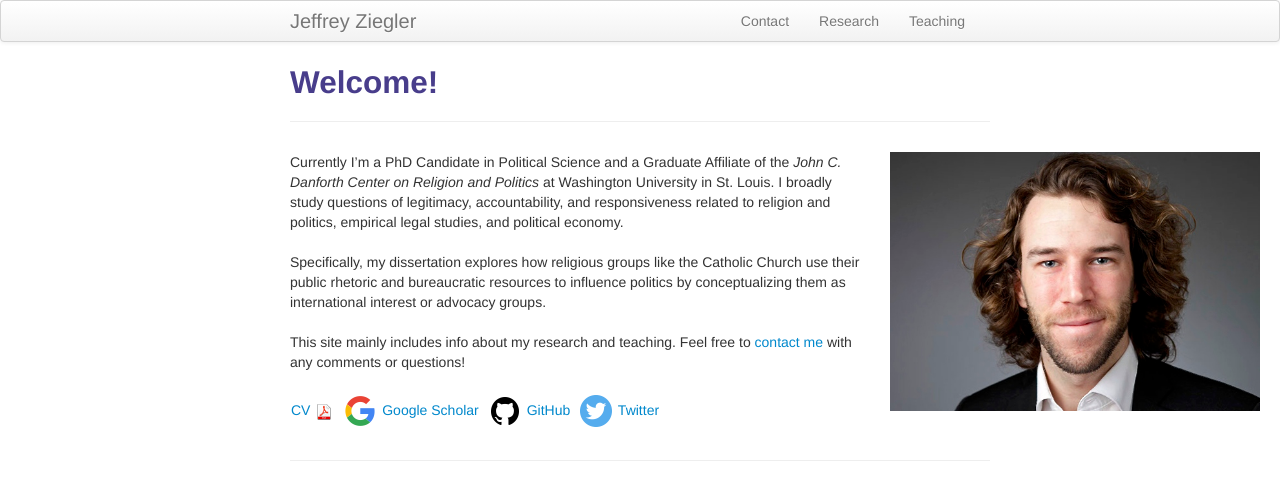
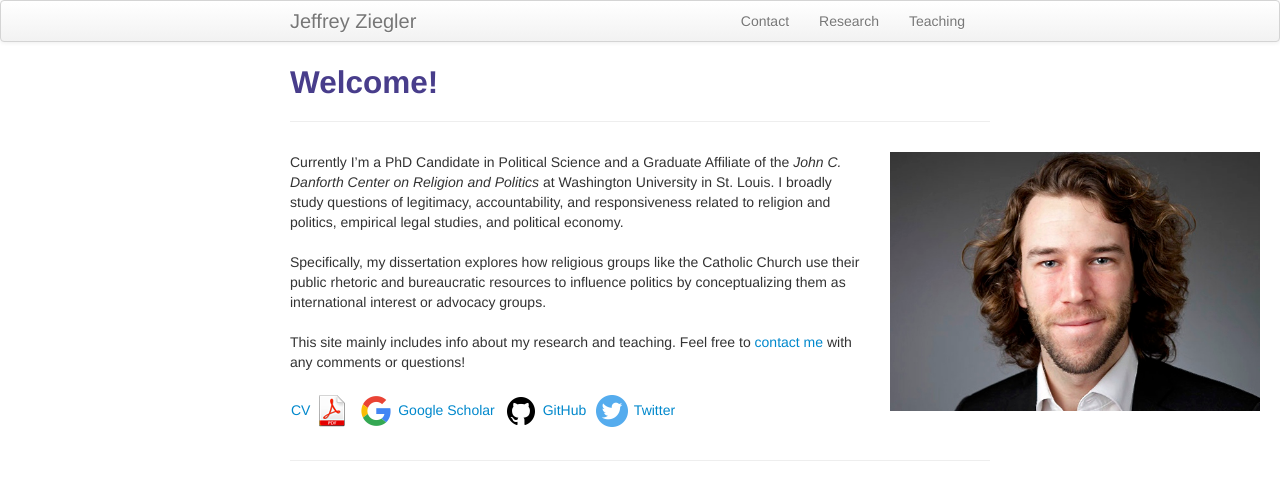
Before and after one commit to zieglerjef/zieglerjef.github.io, a Jekyll site: the page built from index.md, in a window 1280 px wide. Shown: the top 500 px of the page. Built offline with Jekyll 4.4.1, drawn with Linux system fonts in a browser that asks for light colours.

Commit message:
Update index.md

```diff
--- a/index.md
+++ b/index.md
@@ -15,7 +15,7 @@
 
 <table align="left">
   <tr><td>
-<a href="https://drive.google.com/open?id=1tBMW3yqCl2WfRwRRfyTYkDypJOkOb961" target="_blank">	CV <img src="pages/icons16/pdf-icon.png" alt="hi" class="inline"/> </a> </td>
+<a href="https://drive.google.com/open?id=1tBMW3yqCl2WfRwRRfyTYkDypJOkOb961" target="_blank">	CV <img src="pages/icons32/pdf-icon.png" alt="hi" class="inline"/> </a> </td>
 	  <td></td>	  <td></td>  <td></td>
 	<td><a href="https://scholar.google.com/citations?user=PE2j3DcAAAAJ&hl=sv)"> <img src="pages/icons32/google-icon.png" alt="hi" class="inline"/> Google Scholar</a></td>
 	  <td></td>	  <td></td>  <td></td>
```
